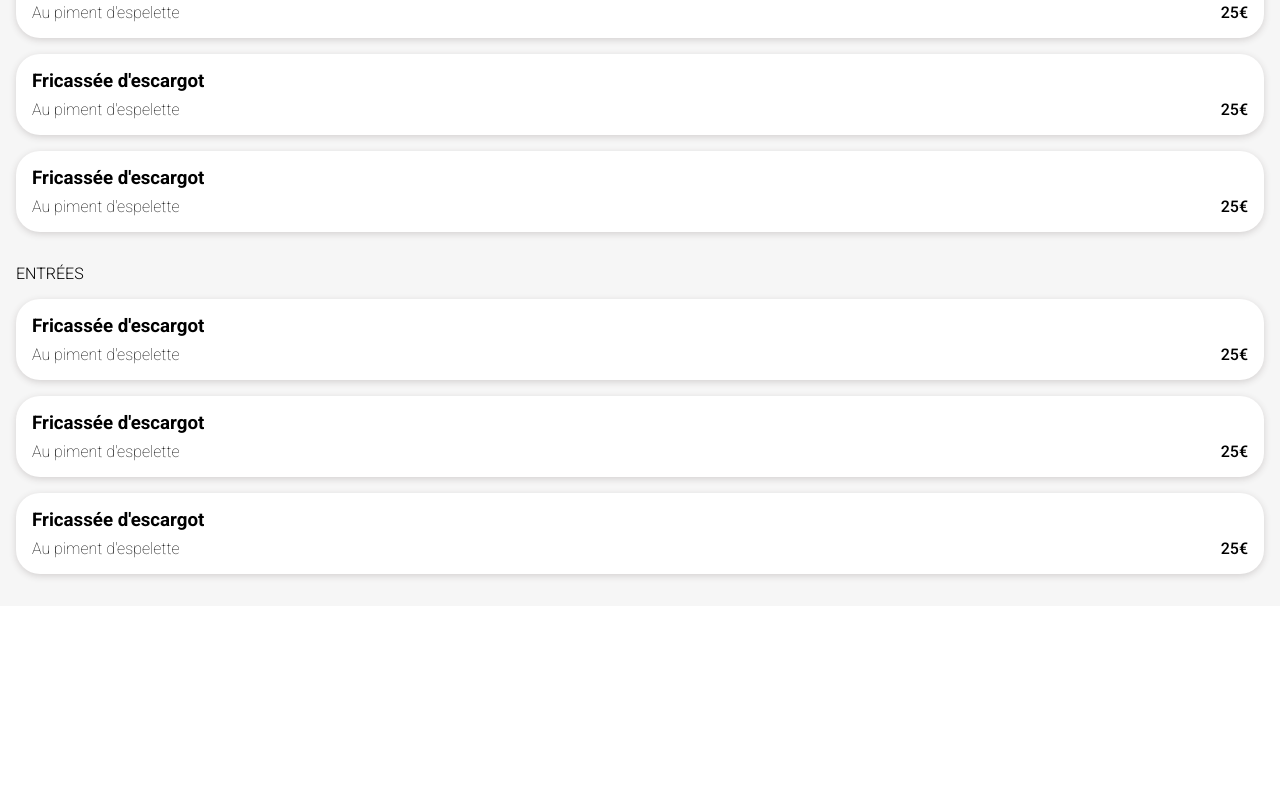
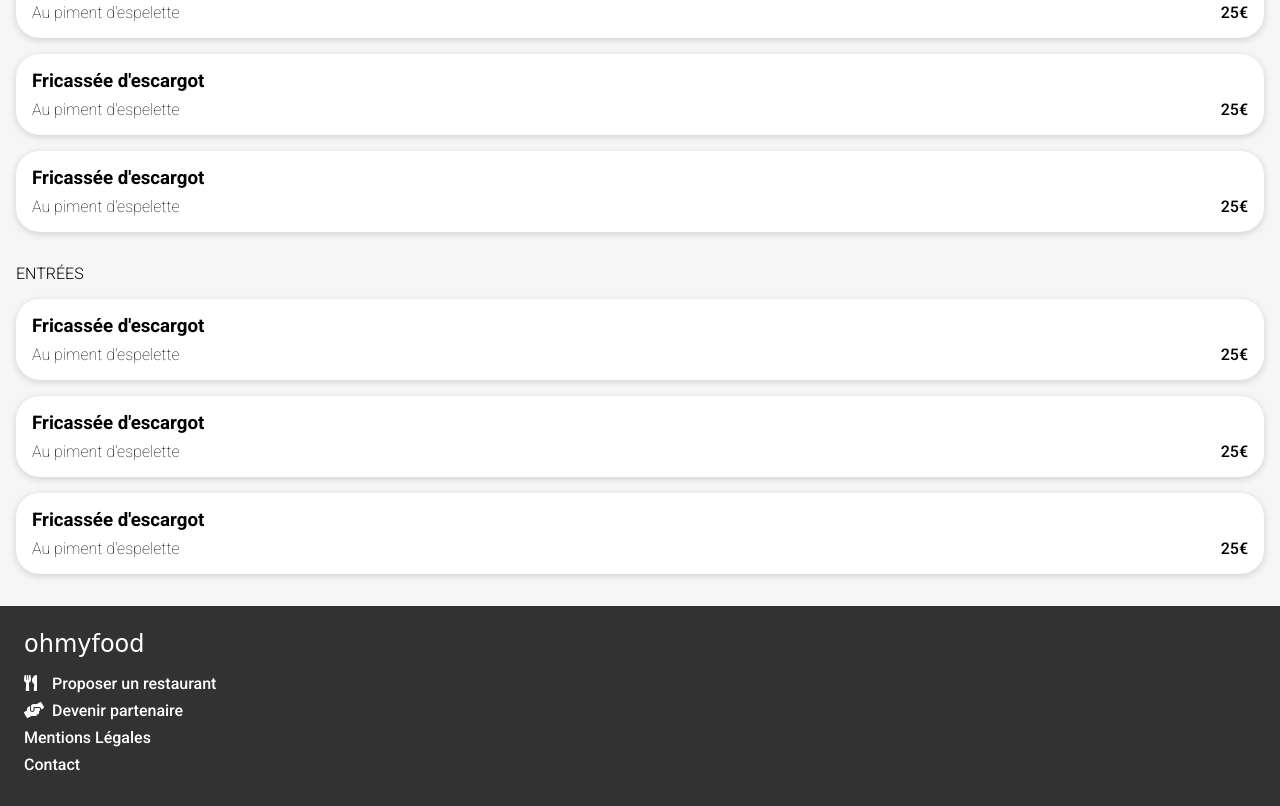
Before and after one commit to ShazadH/ShazadHoang_3_29092021, a website: page restaurants/palette-du-gout.html in a window 1280 px wide. Shown: the part 858-1664 px from the top of the page. Before the commit the page ends 1464 px from the top, so only its background shows below. Drawn offline with nearby package versions, Linux system fonts and the light colour scheme; files that its build step writes are made by us from their sources; a web font is replaced by a local one.

Commit message:
finish menu

```diff
--- a/restaurants/palette-du-gout.html
+++ b/restaurants/palette-du-gout.html
@@ -5,7 +5,7 @@
         <meta http-equiv="X-UA-Compatible" content="IE=edge" />
         <meta name="viewport" content="width=device-width, initial-scale=1.0" />
         <link rel="stylesheet" href="../style/css/header.css" />
-        <link rel="stylesheet" href=".,/style/css/footer.css" />
+        <link rel="stylesheet" href="../style/css/footer.css" />
         <link rel="stylesheet" href="../style/css/main-restaurant.css" />
         <link
             rel="stylesheet"
@@ -117,5 +117,20 @@
                 <div class="menu__button"></div>
             </div>
         </main>
+        <footer>
+            <div class="title">ohmyfood</div>
+            <div class="footer__links">
+                <a href="">
+                    <i class="fas fa-utensils"></i>
+                    Proposer un restaurant
+                </a>
+                <a href="">
+                    <i class="fas fa-hands-helping"></i>
+                    Devenir partenaire
+                </a>
+                <a href="">Mentions Légales</a>
+                <a href="">Contact</a>
+            </div>
+        </footer>
     </body>
 </html>
--- a/style/scss/main-restaurant.scss
+++ b/style/scss/main-restaurant.scss
@@ -23,16 +23,17 @@ main {
 
         &__title {
             font-family: "Shrikhand", cursive;
-            font-size: 1.5rem;
             display: flex;
-            justify-content: space-around;
+            justify-content: center;
             padding: 1rem;
 
             p {
                 margin: 0;
+                font-size: 1.5rem;
             }
 
             i {
+                margin-left: 2rem;
                 font-size: 1.5rem;
                 font-weight: 100;
                 display: flex;
```
Also changed, not shown: style/css/main-restaurant.css, 1 other file.
